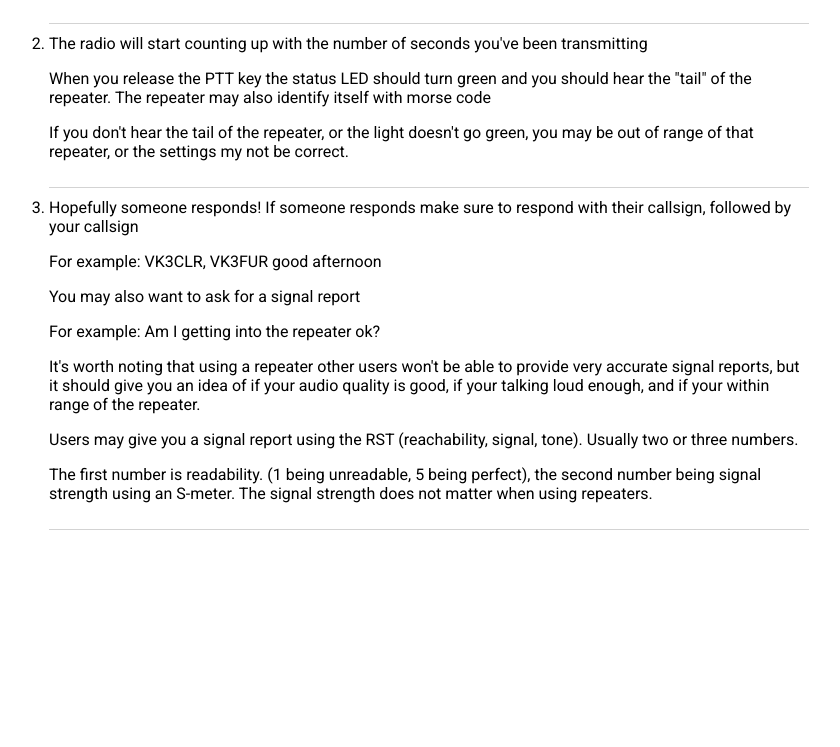
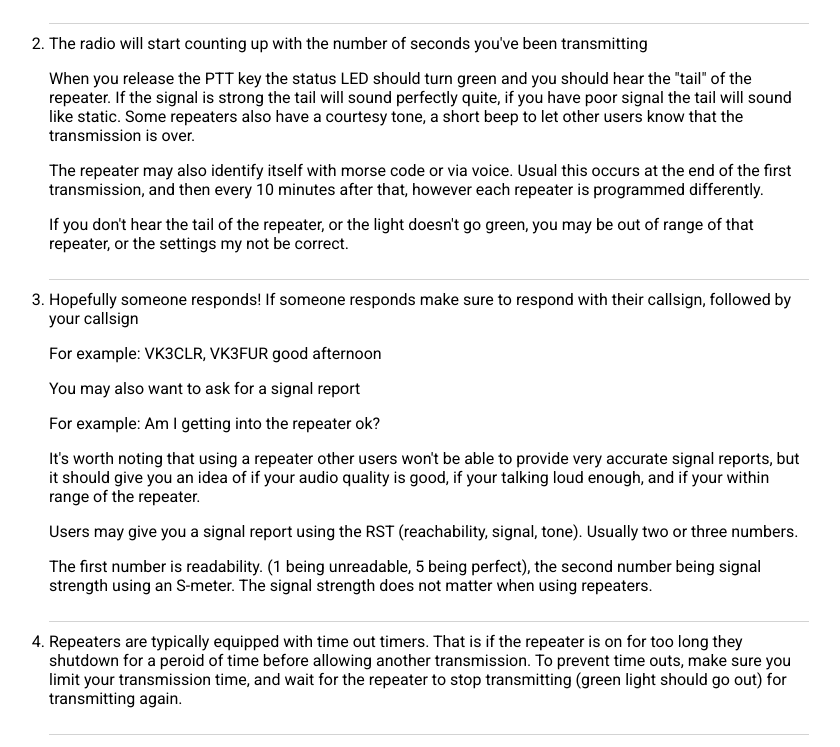
Before and after one commit to TheSkorm/theskorm.github.io, a plain HTML site: page prg-kit/1. First Contact/index.html in a window 1280 px wide. Shown: the part 6462-7209 px from the top of the page, without its empty margins (231-1071 px from the left). Before the commit the page ends 7008 px from the top, so only its background shows below. Drawn offline with Linux system fonts and the light colour scheme.

Commit message:
update 1

```diff
--- a/prg-kit/1. First Contact/index.html
+++ b/prg-kit/1. First Contact/index.html
@@ -427,7 +427,9 @@
                 <div style="width: 100%; display: inline-block; vertical-align: top;">
                     <p>The radio will start counting up with the number of seconds you've been transmitting</p>
                     <p>When you release the PTT key the status LED should turn green and you should hear the "tail" of
-                        the repeater. The repeater may also identify itself with morse code</p>
+                        the repeater. If the signal is strong the tail will sound perfectly quite, if you have poor signal the tail will sound like static. Some repeaters also have a courtesy tone, a short beep to let other users know that the transmission is over.
+                        </p><p>
+                        The repeater may also identify itself with morse code or via voice. Usual this occurs at the end of the first transmission, and then every 10 minutes after that, however each repeater is programmed differently.</p>
                     <p>If you don't hear the tail of the repeater, or the light doesn't go green, you may be out of
                         range of that repeater, or the settings my not be correct.</p>
                 </div>
@@ -454,6 +456,12 @@
                             repeaters.</p>
                     </div>
             </li>
+            <li>
+                <div style="width: 100%; display: inline-block; vertical-align: top;">
+                    <div style="width: 100%; float: left">
+                        <p>Repeaters are typically equipped with time out timers. That is if the repeater is on for too long they shutdown for a peroid of time before allowing another transmission. To prevent time outs, make sure you limit your transmission time, and wait for the repeater to stop transmitting (green light should go out) for transmitting again.</p>
+                    </div>
+            </li>
         </ol>
 
         <!-- TODO
@@ -464,91 +472,6 @@
         -->
     </div>
 
-
-    <!-- <div class="emulator_row">
-
-        <object id="radio_emulator2" type="image/svg+xml" data="../Shared/dm-1801.svg" class="radio_emulator"
-            onload="theme_radio(this)" radio-style=".antenna { fill: blue }"
-            radio-antenna=true>
-        </object>
-    </div>
-
-    <div class="emulator_row">
-        <object id="radio_emulator3" type="image/svg+xml" data="../Shared/dm-1801.svg" class="radio_emulator"
-            onload="theme_radio(this)"
-            radio-buttons="ptt,menu">
-        </object>
-        <object id="radio_emulator4" type="image/svg+xml" data="../Shared/dm-1801.svg" class="radio_emulator"
-            onload="theme_radio(this)"
-            radio-status=red
-            radio-labels=false >
-        </object>
-        <object id="radio_emulator4" type="image/svg+xml" data="../Shared/dm-1801.svg" class="radio_emulator"
-            onload="theme_radio(this)"
-            radio-status=green
-            radio-labels=false
-            radio-buttons="1,2,3" >
-        </object>
-    </div>
-    <div class="emulator_row">
-        <object id="radio_emulator3" type="image/svg+xml" data="../Shared/dm-1801.svg" class="radio_emulator"
-            onload="theme_radio(this)"
-            radio-screen=true
-            radio-mode=fm
-            radio-ctcss="CTR"
-            radio-power="3W"
-            radio-battery="69%"
-            >
-        </object>
-        <object id="radio_emulator3" type="image/svg+xml" data="../Shared/dm-1801.svg" class="radio_emulator"
-            onload="theme_radio(this)"
-            radio-screen=true
-            radio-vfo=B
-            radio-mode=dmr
-            radio-power="3W"
-            radio-battery="69%"
-            radio-ts=1
-            radio-cc=3
-            radio-top-line="TG 91 TS2"
-            radio-middle-line="449.00000 MHZ"
-            radio-bottom-line="420.00000 MHZ"
-            >
-        </object>
-        <object id="radio_emulator3" type="image/svg+xml" data="../Shared/dm-1801.svg" class="radio_emulator"
-            onload="theme_radio(this)"
-            radio-screen=true
-            radio-mode=fm
-            radio-vfo=false
-            radio-ctcss="CTR"
-            radio-power="3W"
-            radio-battery="69%"
-            radio-top-line=" "
-            radio-middle-line="VK3RCC"
-            radio-bottom-line="All Channels Ch:2"
-            >
-        </object>
-        <object id="radio_emulator3" type="image/svg+xml" data="../Shared/dm-1801.svg" class="radio_emulator"
-            onload="theme_radio(this)"
-            radio-screen=true
-            radio-vfo=false
-            radio-mode=dmr
-            radio-power="3W"
-            radio-battery="69%"
-            radio-ts=1
-            radio-cc=3
-            radio-top-line="TG 91 TS2"
-            radio-middle-line="Channel1"
-            radio-bottom-line="All Channels Ch:1"
-            >
-        </object> -->
-    <!-- todo
-            - rx signal bar
-            - labels on display
-            - manual contact
-            - options / menu
-            - frequency
-
-        -->
     </div>
 </body>
 
```
